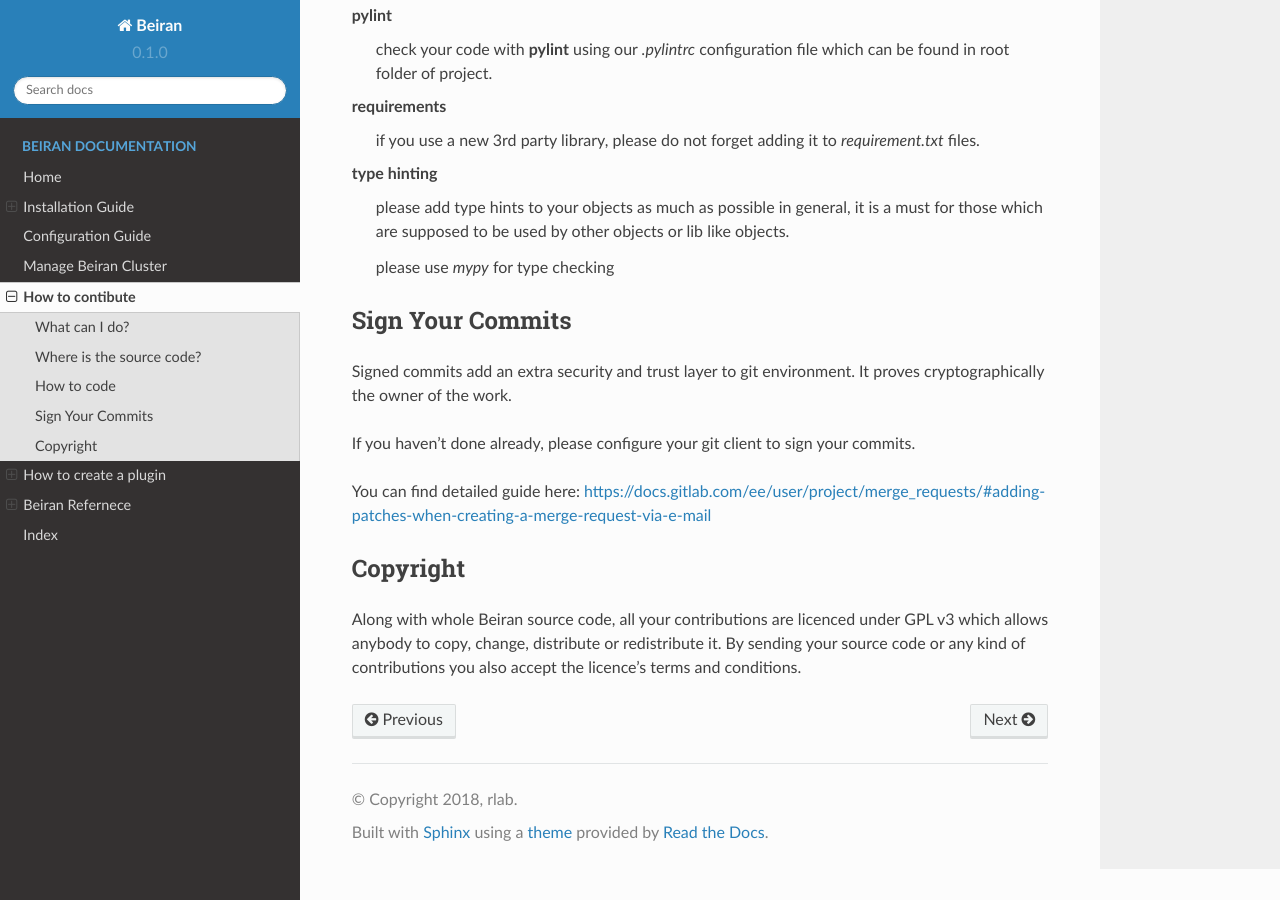
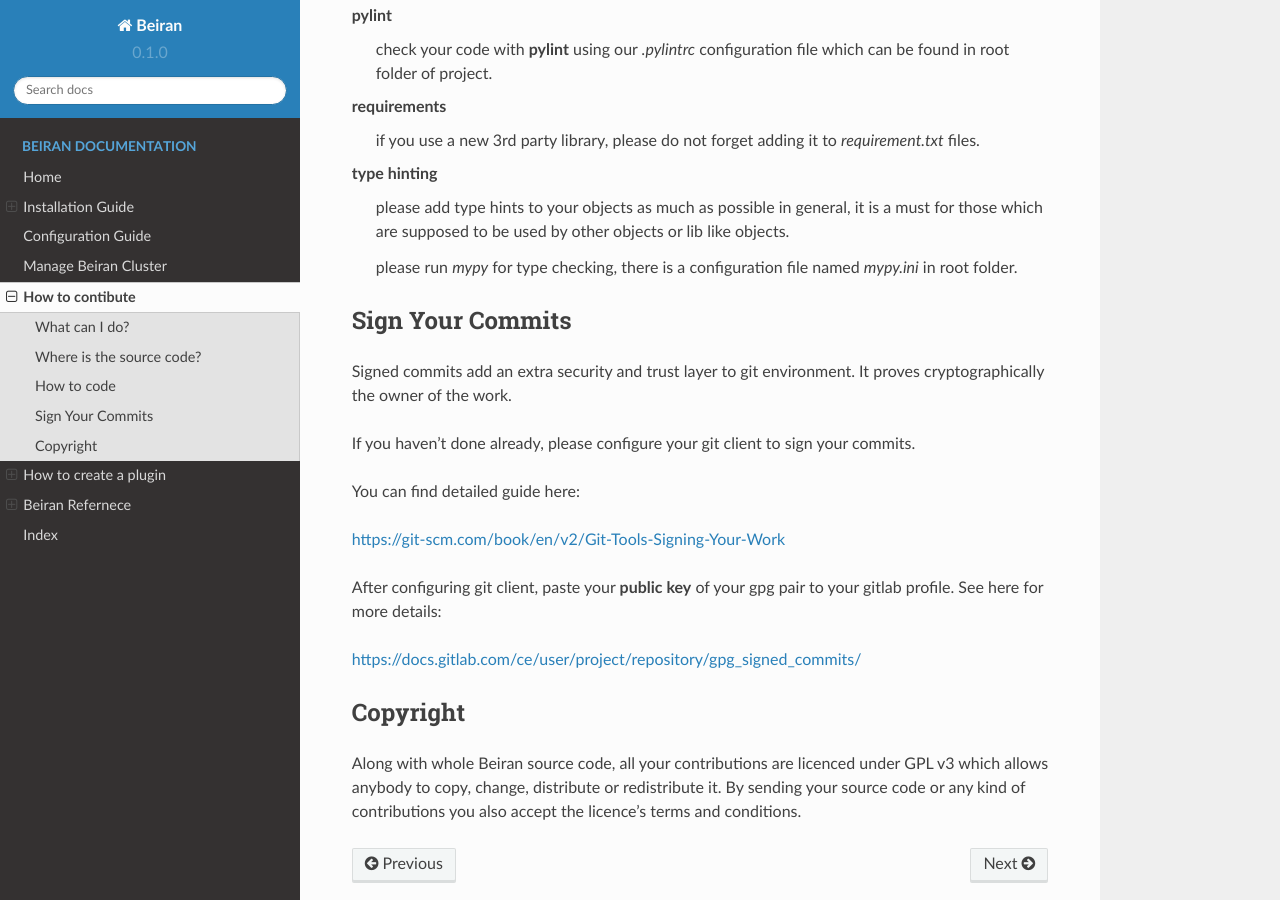
Before and after one commit to objectx/beiran, a Sphinx documentation site: the page built from doc/source/contribute.rst, in a window 1280 px wide and 900 px high, scrolled down 1607 px. Built offline with Sphinx 7.4.7 and the Read the Docs theme 2.0.0, drawn with Linux system fonts in a browser that asks for light colours.

Commit message:
documentation add gitlab details into signing your work section of contribution guide.

```diff
--- a/doc/source/contribute.rst
+++ b/doc/source/contribute.rst
@@ -79,7 +79,9 @@
     general, it is a must for those which are supposed to be used
     by other objects or lib like objects.
 
-    please use `mypy` for type checking
+    please run `mypy` for type checking, there is a configuration file
+    named `mypy.ini` in root folder.
+
 
 
 Sign Your Commits
@@ -91,7 +93,13 @@
 your commits.
 
 You can find detailed guide here:
-https://docs.gitlab.com/ee/user/project/merge_requests/#adding-patches-when-creating-a-merge-request-via-e-mail
+
+https://git-scm.com/book/en/v2/Git-Tools-Signing-Your-Work
+
+After configuring git client, paste your **public key** of your gpg pair
+to your gitlab profile. See here for more details:
+
+https://docs.gitlab.com/ce/user/project/repository/gpg_signed_commits/
 
 Copyright
 ---------
```
